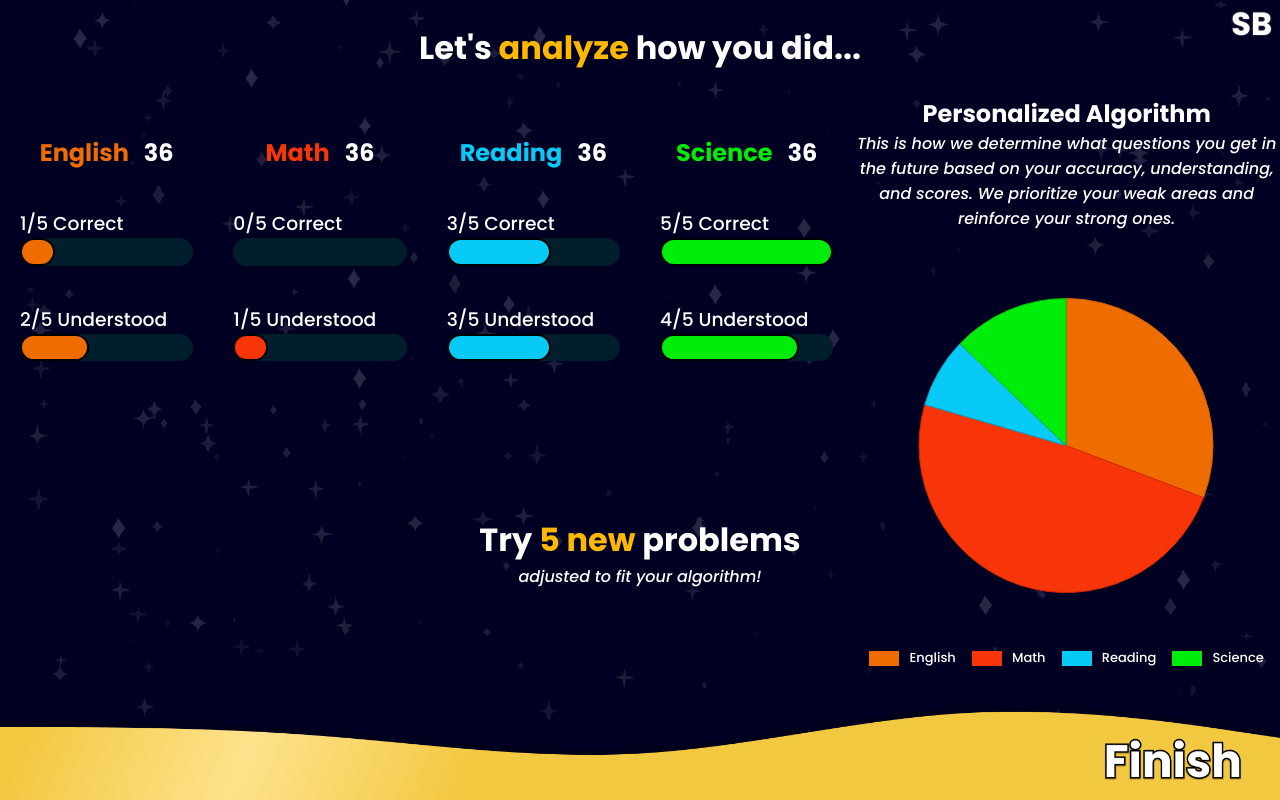
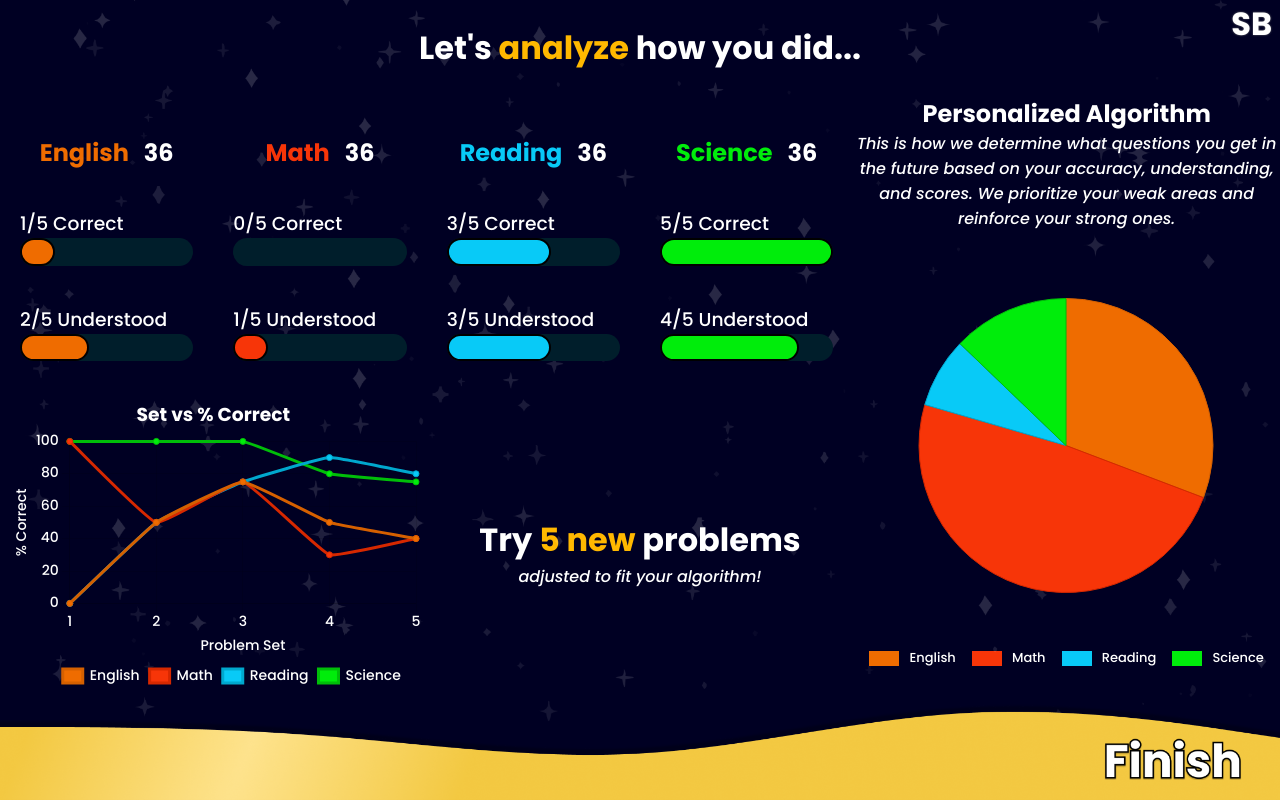
Before and after one commit to warrenli0/scholars-beacon, a React (Create React App) app in the folder beta-page/: page / in a window 1280 px wide. Built offline with nearby package versions, Linux system fonts and the light colour scheme; the HTML template or start-up script is replaced by a standard one.

Commit message:
act dash 71%

```diff
--- a/beta-page/src/components/main-comps/Dashboard.css
+++ b/beta-page/src/components/main-comps/Dashboard.css
@@ -145,11 +145,21 @@ body {
     border: 2px solid black;
 }
 
-.line-container {
+.line-chart {
     grid-column-start: 1;
     grid-column-end: 3;
     grid-row-start: 3;
     grid-row-end: 3;
+    display: grid;
+    grid-template-rows: 10% 90%;
+}
+.line-chart h3 {
+    color: white;
+    text-align: center;
+}
+
+.line-container {
+    position: relative;
 }
 
 .dash-try{
--- a/beta-page/src/components/main-comps/Dashboard.js
+++ b/beta-page/src/components/main-comps/Dashboard.js
@@ -5,7 +5,7 @@ import stars from '../../images/starsbg.png';
 
 import React, { useState } from "react";
 import { Chart as ChartJS, defaults } from "chart.js/auto";
-import { Pie } from 'react-chartjs-2';
+import { Pie, Line } from 'react-chartjs-2';
 
 defaults.maintainAspectRatio = false;
 defaults.responsive = true;
@@ -36,6 +36,41 @@ const data = {
       },
     ],
 };
+const data2 = {
+    labels: [1, 2, 3, 4, 5],
+    datasets: [{
+      label: 'English',
+      data: [0, 50, 75, 50, 40],
+      fill: false,
+      backgroundColor: '#EF6C00',
+      borderColor: '#d56000',
+      tension: 0.1
+    },
+    {
+        label: 'Math',
+        data: [100, 50, 75, 30, 40],
+        fill: false,
+        backgroundColor: '#F73508',
+        borderColor: '#d62800',
+        tension: 0.1
+    },
+    {
+        label: 'Reading',
+        data: [0, 50, 75, 90, 80],
+        fill: false,
+        backgroundColor: '#08CAF7',
+        borderColor: '#00a8ce',
+        tension: 0.1
+    },
+    {
+        label: 'Science',
+        data: [100, 100, 100, 80, 75],
+        fill: false,
+        backgroundColor: '#00ED0B',
+        borderColor: '#00be09',
+        tension: 0.1
+    }]
+  };
 
 function ScoreChart({v}) {
     const types = ['English', 'Math', 'Reading', 'Science'];
@@ -91,8 +126,41 @@ export default function Dashboard({showDashoard, setshowDashoard}) {
                 <ScoreChart v={1}/>
                 <ScoreChart v={2}/>
                 <ScoreChart v={3}/>
-                <div className='line-container'>
-
+                <div className='line-chart'>
+                    <h3>Set vs % Correct</h3>
+                    <div className='line-container'>
+                        <Line
+                        data={data2}
+                        options= {{
+                            plugins: {
+                                legend: {
+                                    position: "bottom",
+                                    labels: {
+                                        boxWidth: 20,
+                                    },
+                                },
+                            },
+                            layout: {
+                                padding: 10,
+                            },
+                            scales: {
+                                x: {
+                                    title: {
+                                        display: true,
+                                        text: 'Problem Set',
+                                        align: 'center',
+                                    }
+                                },
+                                y: {
+                                    title: {
+                                        display: true,
+                                        text: '% Correct',
+                                        align: 'center',
+                                    }
+                                }
+                            }
+                        }}/>
+                    </div>
                 </div>
                 <div className='dash-pie'>
                     <div>
```
